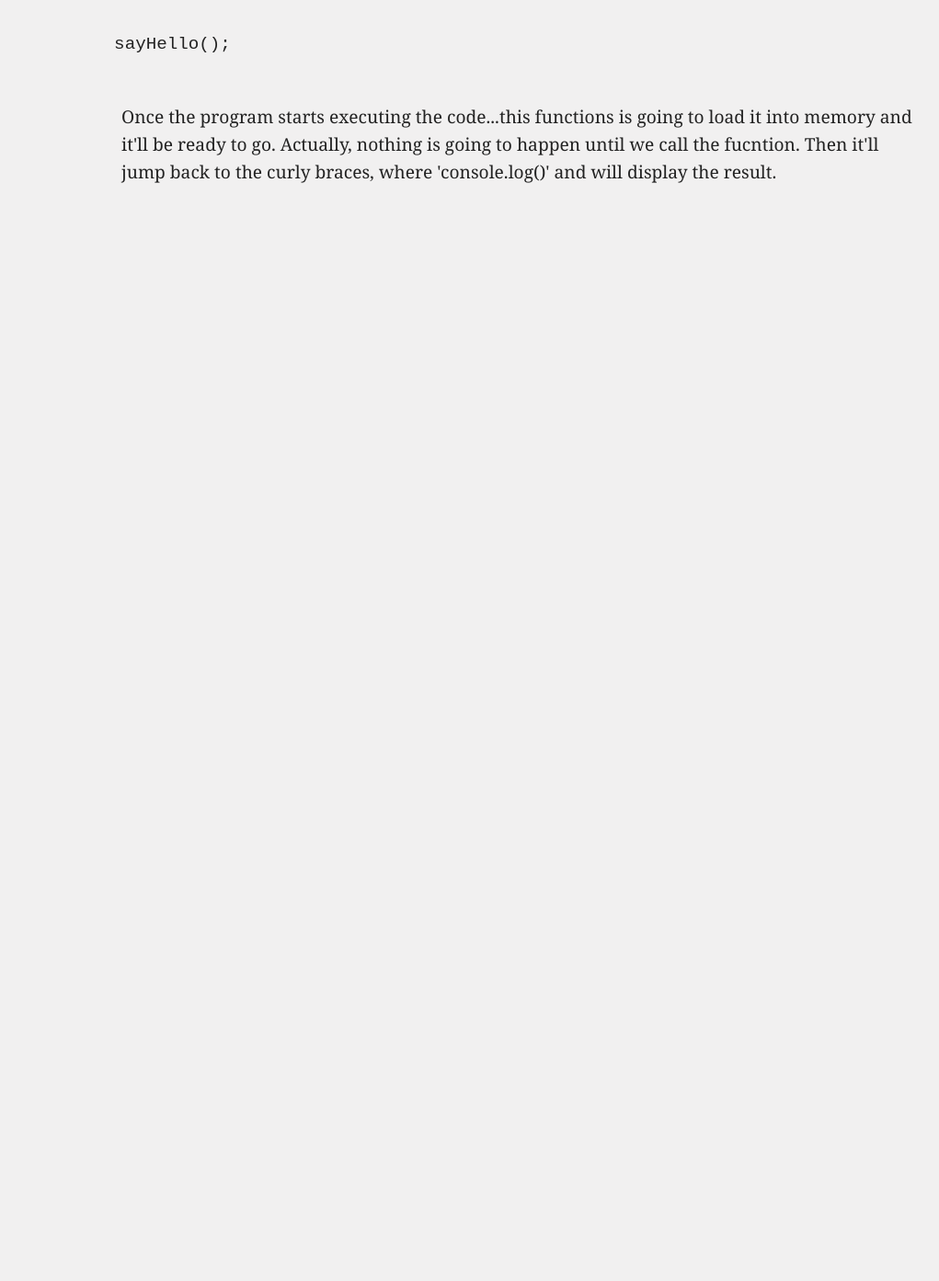
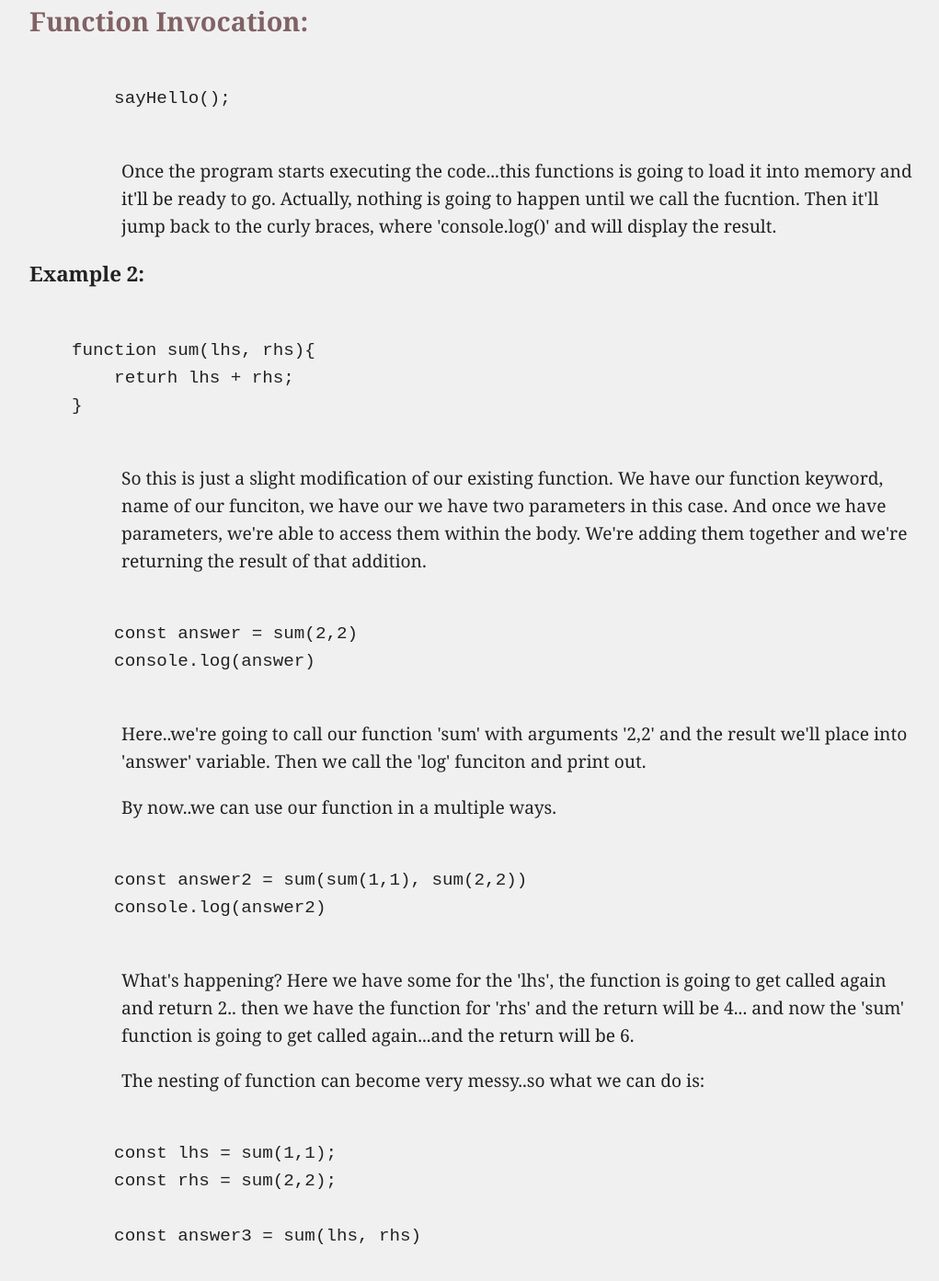
Before and after one commit to MIhnatco/TypeScript, a plain HTML site: page 09 Exploring Functions.html in a window 1280 px wide. Shown: the part 949-2342 px from the top of the page at 92% size, without its empty margins (128-1149 px from the left). Before the commit the page ends 1187 px from the top, so only its background shows below. Drawn offline with Linux system fonts and the light colour scheme.

Commit message:
Update 09 Exploring Functions.html
function invocation, using arguments

```diff
--- a/09 Exploring Functions.html
+++ b/09 Exploring Functions.html
@@ -49,6 +49,8 @@ function sayHello(){
             In this case, to call a function we just write the name of  the function, no need of the parameters and add
             parentheses.
         </p>
+
+    <h2> Function Invocation:</h2>
 <pre>
     <code>
         sayHello();
@@ -60,7 +62,64 @@ function sayHello(){
             be ready to go. Actually, nothing is going to happen until we call the fucntion. Then it'll jump
             back to the curly braces, where 'console.log()' and will display the result.
         </p>
+
+        <h3>Example 2:</h3>
+<pre>
+    <code>
+    function sum(lhs, rhs){
+        returh lhs + rhs;
+    }
+    </code>
+</pre>
+
+    <p>So this is just a slight modification of our existing function. We have our function keyword,
+        name of our funciton, we have our we have two parameters in this case. And once we have parameters,
+        we're able to access them within the body.  We're adding them together and we're returning the result
+        of that addition.
+    </p>
+<pre>
+    <code>
+        const answer = sum(2,2)
+        console.log(answer)
+    </code>
+</pre>
+<p>
+    Here..we're going to call our function 'sum' with arguments '2,2' and the result we'll place into 'answer' variable. Then
+    we call the 'log' funciton and print out.
+</p>
+
+<p>
+    By now..we can use our function in a multiple ways.
+</p>
+
+<pre>
+    <code>
+        const answer2 = sum(sum(1,1), sum(2,2))
+        console.log(answer2)
+    </code>
+</pre>
+        <p>
+            What's happening? Here we have some for the 'lhs', the function is going to get called again and return 2..
+            then we have the function for 'rhs' and the return will be 4... and now the 'sum' function is going to get
+            called again...and the return will be 6.
+        </p>
+        <p>
+            The nesting of function can become very messy..so what we can do is:
+        </p>
+
+<pre>
+    <code>
+        const lhs = sum(1,1);
+        const rhs = sum(2,2);
+
+        const answer3 = sum(lhs, rhs)
+    </code>
+</pre>
+
+
+
     </article>
+
 
 </body>
 </html>
```
